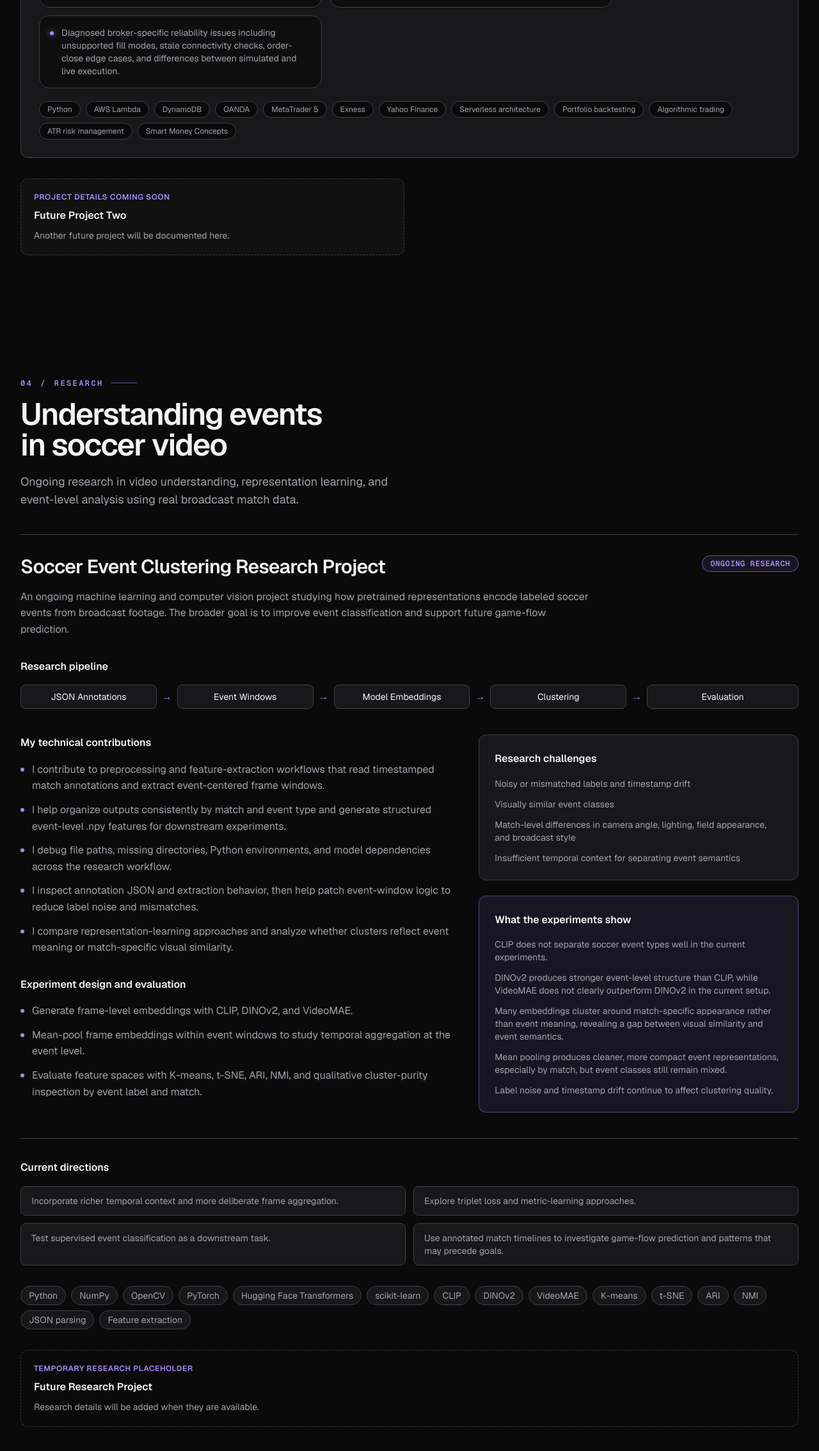
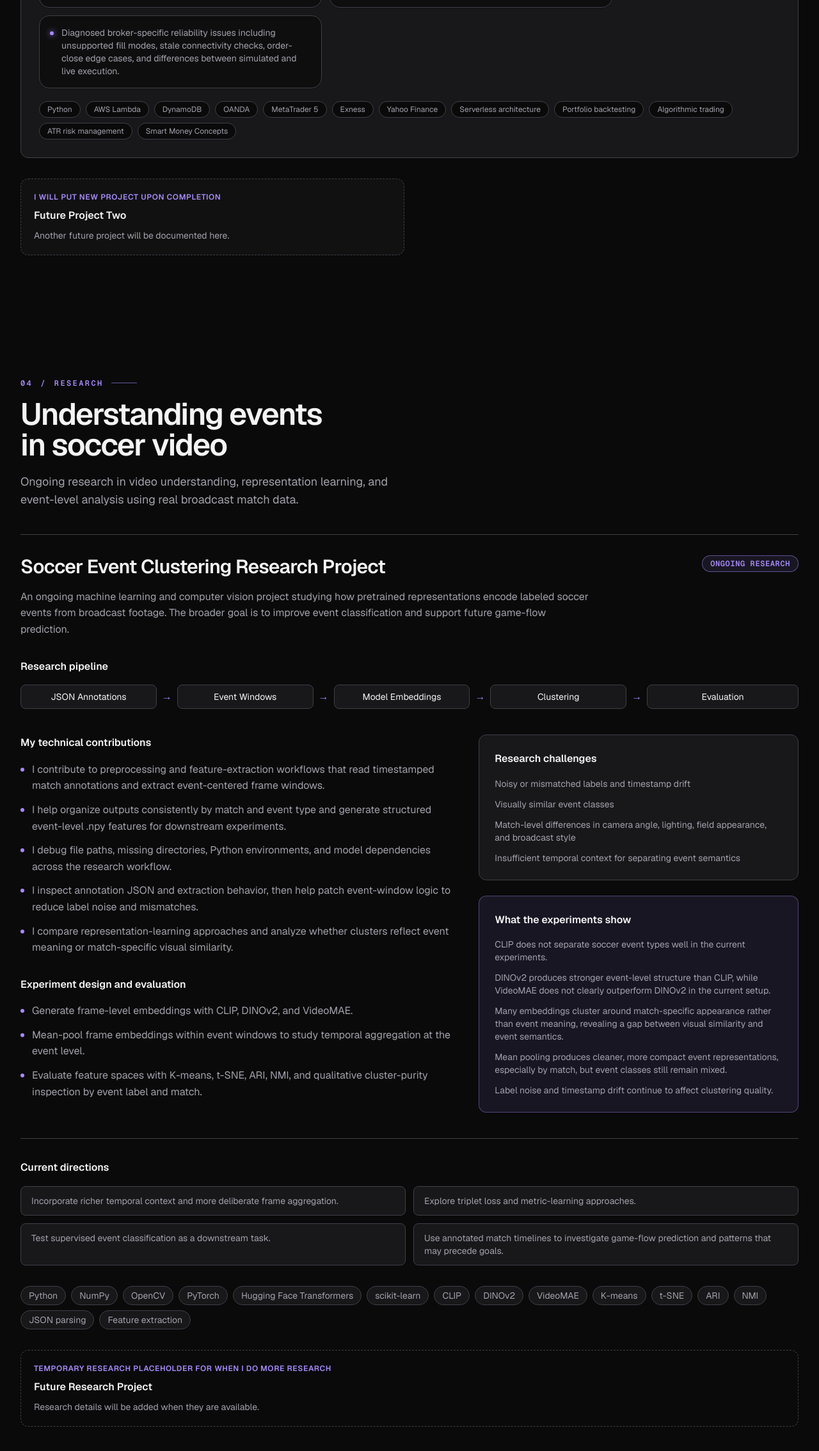
Before and after one commit to naribot/nathnael-portfolio, a Next.js app: page / in a window 1280 px wide. Shown: the part 5681-7949 px from the top of the page at 64% size. Built offline with nearby package versions, Linux system fonts and the light colour scheme; no server answers.

Commit message:
Update placeholder wording

```diff
--- a/components/sections/projects.tsx
+++ b/components/sections/projects.tsx
@@ -120,7 +120,7 @@ export function Projects() {
                 className="h-full min-w-0 rounded-xl border border-dashed border-border bg-surface/50 p-5"
               >
               <p className="text-xs font-semibold uppercase tracking-wider text-accent">
-                Project details coming soon
+                I will put new project upon completion
               </p>
               <h3 className="mt-2 font-semibold text-foreground">{project.title}</h3>
               <p className="mt-2 text-sm text-muted">{project.description}</p>
--- a/components/sections/research.tsx
+++ b/components/sections/research.tsx
@@ -154,7 +154,7 @@ export function Research() {
           <Reveal key={study.title} className="mt-8">
             <aside className="rounded-xl border border-dashed border-border p-5">
               <p className="text-xs font-semibold uppercase tracking-wider text-accent">
-                Temporary research placeholder
+                Temporary research placeholder for when i do more research
               </p>
               <h3 className="mt-2 font-semibold text-foreground">{study.title}</h3>
               <p className="mt-2 text-sm text-muted">{study.summary}</p>
```
